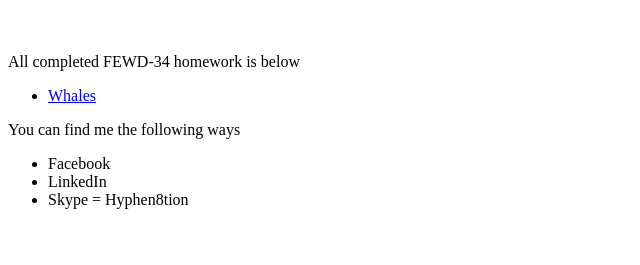
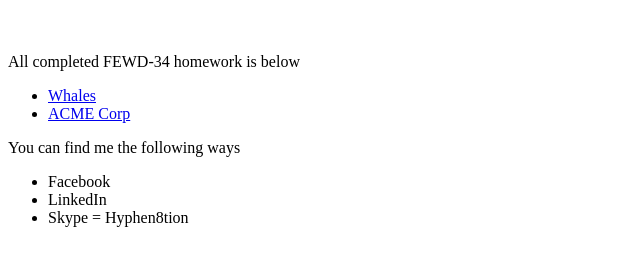
Before and after one commit to H8S/fewd-34, a plain HTML site: page index.html in a window 1280 px wide. Shown: the part 61-326 px from the top of the page, without its empty margins (0-640 px from the left). Drawn offline with Linux system fonts and the light colour scheme.

Commit message:
Added ACME link

```diff
--- a/index.html
+++ b/index.html
@@ -15,6 +15,7 @@
       </p>
       <ul>
         <li><a href="http://h8s.github.io/fewd-34/week-1/homework/">Whales</a></li>
+        <li><a href="http://h8s.github.io/fewd-34/week-2/homework/">ACME Corp</a></li>
       </ul>
       <p>
         You can find me the following ways
```
